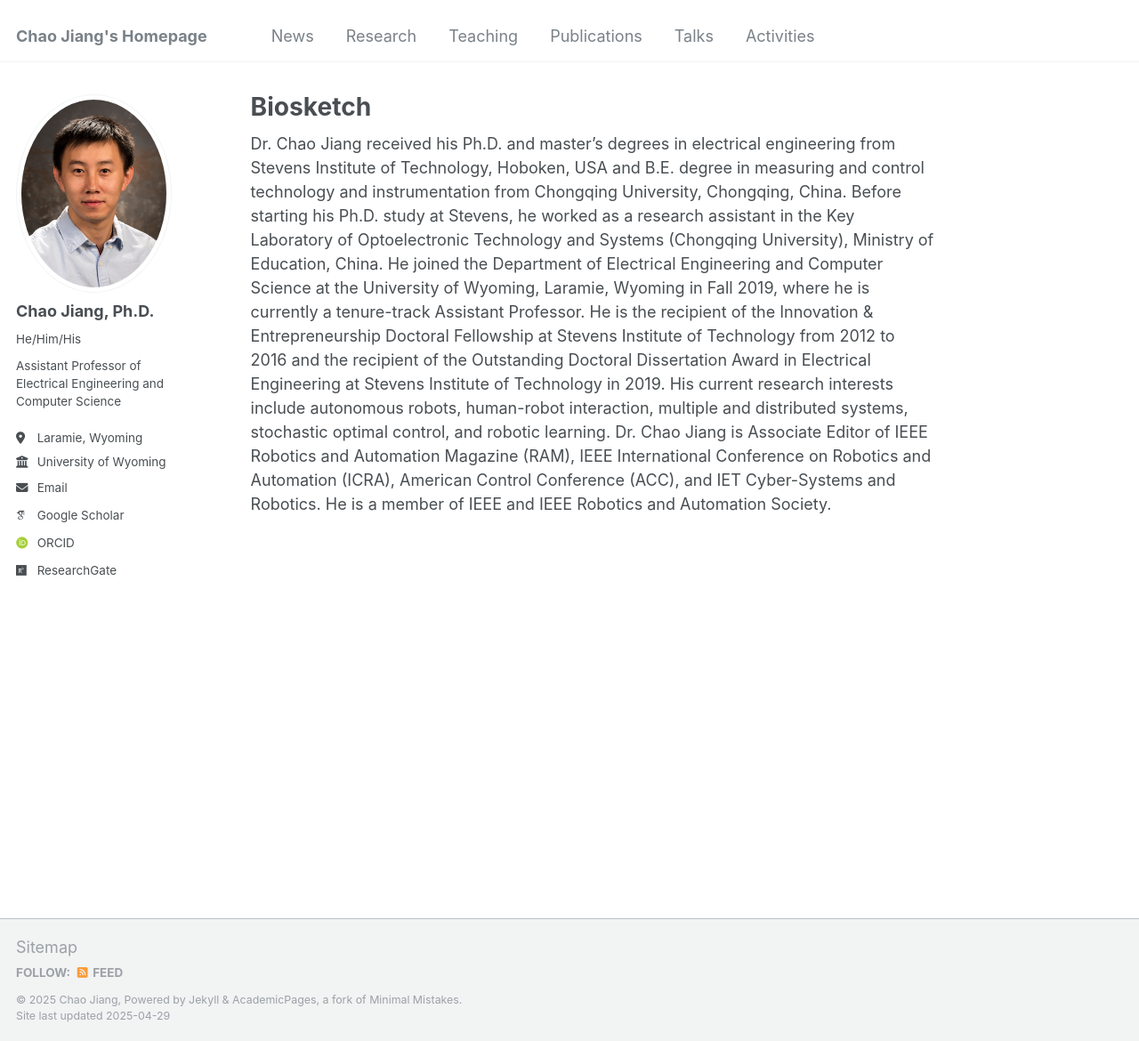
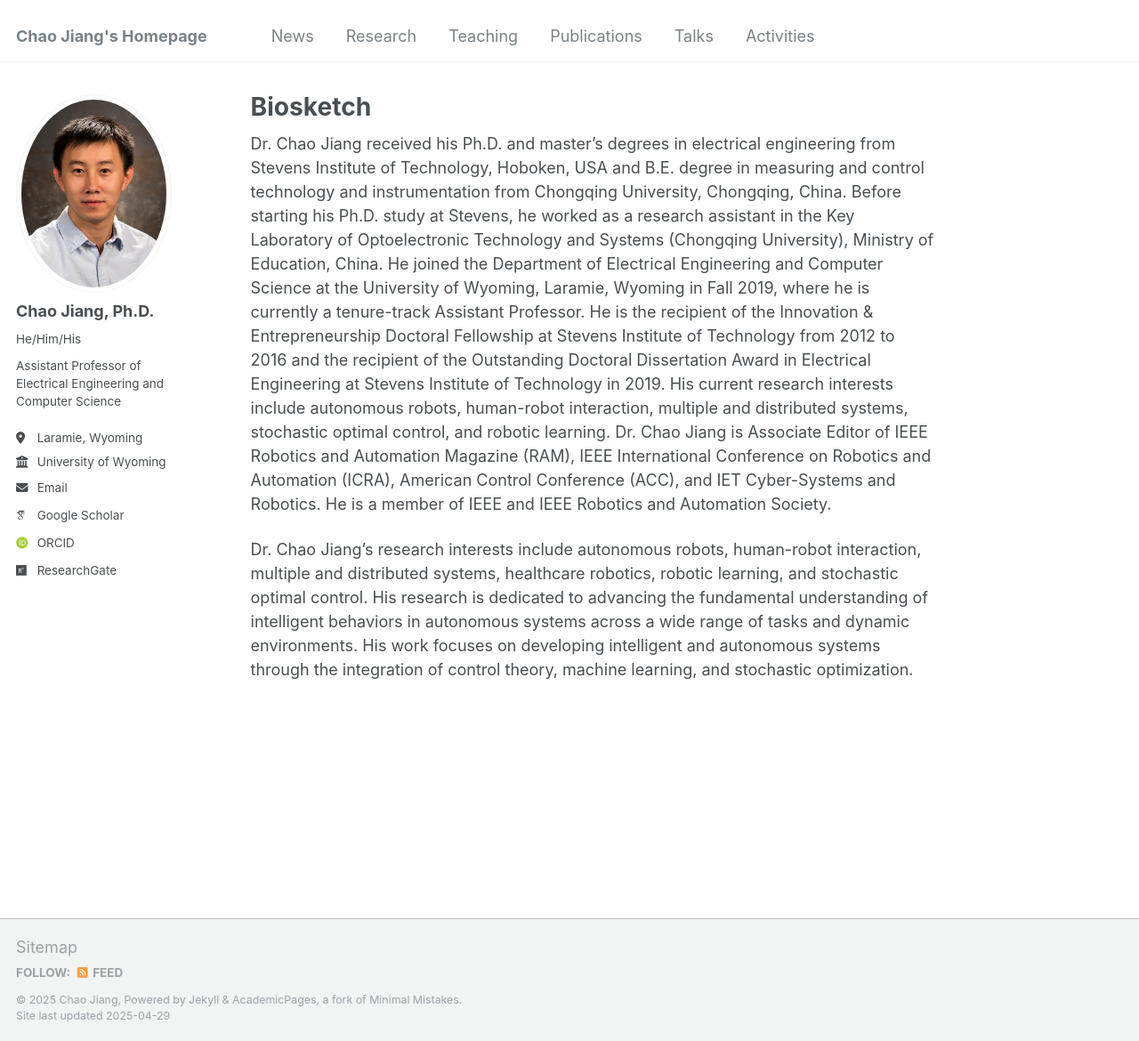
Before and after one commit to cjiang6/cjiang6.github.io, a Jekyll site: the page built from _pages/about.md, in a window 1280 px wide and 1170 px high. Shown: the whole window at 89% size. Built offline with Jekyll 4.4.1, drawn with Linux system fonts in a browser that asks for light colours; some web fonts are replaced.

Commit message:
Update about.md

```diff
--- a/_pages/about.md
+++ b/_pages/about.md
@@ -8,3 +8,5 @@ redirect_from:
 ---
 
 Dr. Chao Jiang received his Ph.D. and master's degrees in electrical engineering from Stevens Institute of Technology, Hoboken, USA and B.E. degree in measuring and control technology and instrumentation from Chongqing University, Chongqing, China. Before starting his Ph.D. study at Stevens, he worked as a research assistant in the Key Laboratory of Optoelectronic Technology and Systems (Chongqing University), Ministry of Education, China. He joined the Department of Electrical Engineering  and Computer Science at the University of Wyoming, Laramie, Wyoming in Fall 2019, where he is currently a tenure-track Assistant Professor. He is the recipient of the Innovation & Entrepreneurship Doctoral Fellowship at Stevens Institute of Technology from 2012 to 2016 and the recipient of the Outstanding Doctoral Dissertation Award in Electrical Engineering at Stevens Institute of Technology in 2019. His current research interests include autonomous robots, human-robot interaction, multiple and distributed systems, stochastic optimal control, and robotic learning. Dr. Chao Jiang is Associate Editor of IEEE Robotics and Automation Magazine (RAM), IEEE International Conference on Robotics and Automation (ICRA), American Control Conference (ACC), and IET Cyber-Systems and Robotics. He is a member of IEEE and IEEE Robotics and Automation Society.
+
+Dr. Chao Jiang's research interests include autonomous robots, human-robot interaction, multiple and distributed systems, healthcare robotics, robotic learning, and stochastic optimal control. His research is dedicated to advancing the fundamental understanding of intelligent behaviors in autonomous systems across a wide range of tasks and dynamic environments. His work focuses on developing intelligent and autonomous systems through the integration of control theory, machine learning, and stochastic optimization.
```
